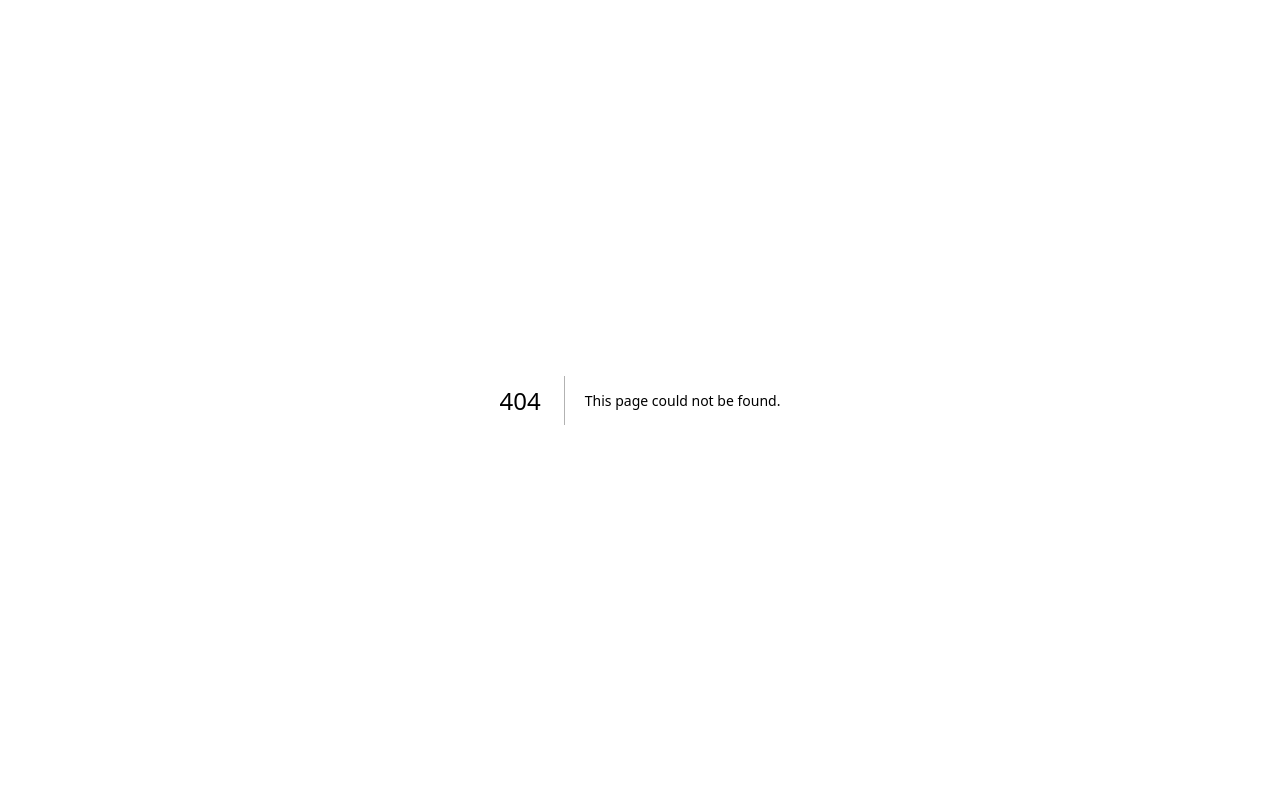
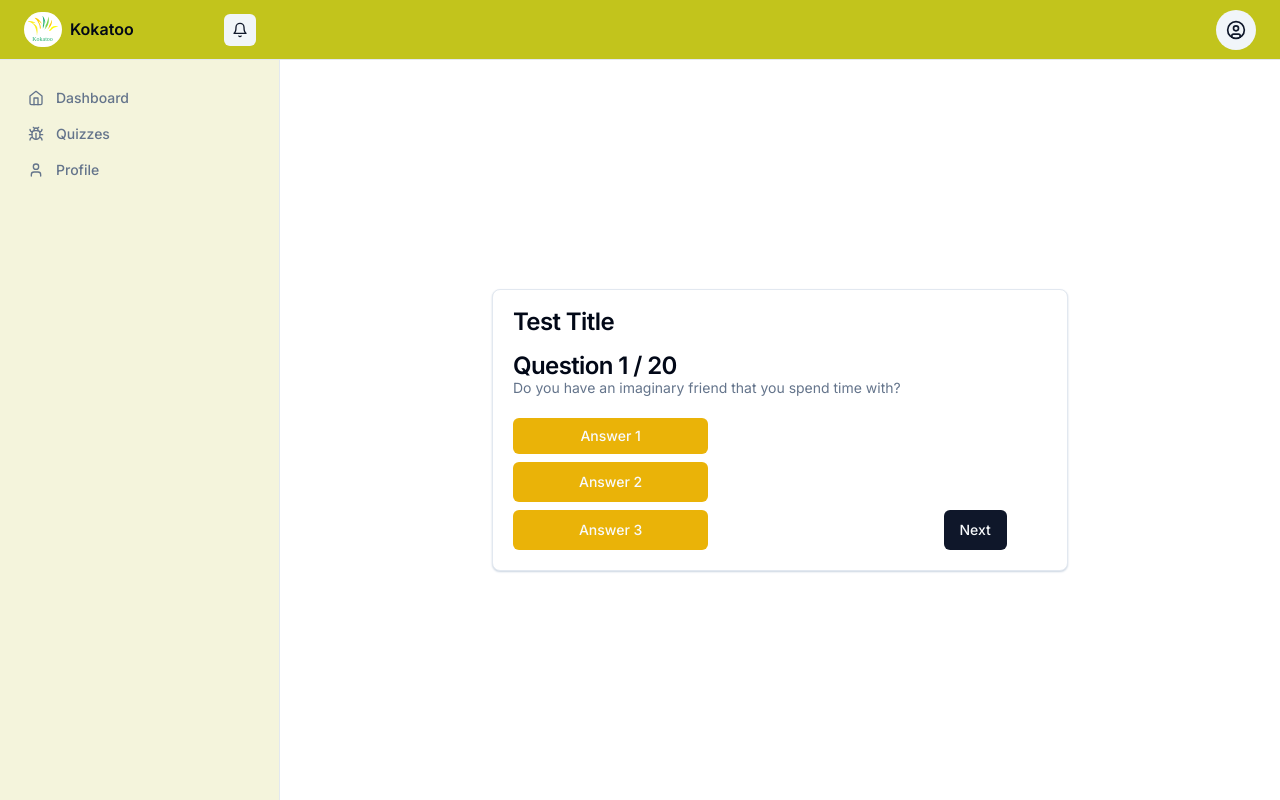
Before and after one commit to BarnoTD/kokatoo-test, a Next.js app: page /dashboard/quiz/quizzes/open in a window 1280 px wide. Before the commit this address had no page. Built offline with nearby package versions, Linux system fonts and the light colour scheme.

Commit message:
added a quiz question UI

```diff
--- a/app/dashboard/profile/page.tsx
+++ b/app/dashboard/profile/page.tsx
@@ -1,3 +1,58 @@
-export default function Page() {
-  return <div>Placeholder</div>;
+'use client'
+import { useEffect, useState } from "react";
+import axios, { AxiosResponse } from 'axios';
+
+interface Question {
+  id: string;
+  text: string;
+  quizId: string;
 }
+
+interface Quiz {
+  id: string;
+  title: string;
+  questions : Question[]
+}
+
+const MyComponent = () => {
+  const [data, setData] = useState<Quiz | null>(null);
+  const [error, setError] = useState<string | null>(null);
+
+  useEffect(() => {
+    const fetchData = async () => {
+      try {
+        const response: AxiosResponse<Quiz> = await axios.get('http://localhost:3010/quizzes/12');
+        setData(response.data);
+      } catch (err) {
+        setError('Error fetching quizzes');
+        console.log(err)
+      }
+    };
+
+    fetchData();
+  }, []);
+
+  return (
+    <div className="mt-7">
+      {error ? (
+        <div>{error}</div>
+      ) : (
+        <div>
+          {data ? (<div className="flex flex-col items-center space-y-5">
+            <div>{data.title}</div>
+            <div>
+            <button className="bg-slate-500 p-4 mr-5 rounded-2xl  hover:bg-red-500">{data.questions[0].text}</button>
+            <button className="bg-slate-500 p-4 rounded-2xl hover:bg-red-500 ">{data.questions[1].text}</button>
+            </div>
+
+          </div>
+          ) : (
+            <div>Loading...</div>
+          )}
+        </div>
+      )}
+    </div>
+  );
+};
+
+export default MyComponent;
--- /dev/null
+++ b/app/dashboard/quiz/quizzes/open/page.tsx
@@ -0,0 +1,31 @@
+import {
+    Card,
+    CardContent,
+    CardDescription,
+    CardFooter,
+    CardHeader,
+    CardTitle,
+  } from "@/components/ui/card";
+import { Button } from "@/components/ui/button";
+
+export default function Page() {
+    return <div className="w-full h-full flex flex-row justify-center items-center">
+        <Card className="flex w-[36rem] shadow-sm shadow-slate-300 flex-row h-auto">
+            <div className="flex flex-col p-5 gap-5 w-3/4">
+            <CardTitle>Test Title</CardTitle>
+            <Card className="border-none shadow-none">
+                <CardTitle>Question 1 / 20</CardTitle>
+                <CardDescription>Do you have an imaginary friend that you spend time with?</CardDescription>
+            </Card>
+            <div className="answers flex flex-col gap-2 *:bg-yellow-500">
+            <Button className="w-1/2 h-fit whitespace-break-spaces">Answer 1</Button>
+            <Button className="w-1/2">Answer 2</Button>
+            <Button className="w-1/2">Answer 3</Button>
+            </div>
+            </div>
+            <div className="flex flex-col p-5 justify-end">
+            <Button className="max-w-fit ">Next</Button>
+            </div>
+        </Card>
+    </div>
+}
--- a/app/dashboard/quiz/quizzes/page.tsx
+++ b/app/dashboard/quiz/quizzes/page.tsx
@@ -4,6 +4,7 @@
 import { ScrollArea } from "@/components/ui/scroll-area"
 import { Button } from "@/components/ui/button"
 import { ClockIcon, BookOpenIcon, PersonStanding } from "lucide-react"
+import Link from 'next/link'
 
 interface Test {
   id: number;
@@ -146,7 +147,7 @@
                 </CardContent>
               </Card>
             </div>
-            <Button size="lg" className='w-fit self-center bg-muted text-black '>Start Test</Button>
+            <Button size="lg" className='w-fit self-center bg-muted text-black '> <Link href="/dashboard/quiz/quizzes/open">Start Test</Link> </Button>
           </div>
         ) : (
           <div className="flex items-center justify-center h-full text-muted-foreground">
--- a/package.json
+++ b/package.json
@@ -17,6 +17,7 @@
     "@radix-ui/react-select": "^2.1.1",
     "@radix-ui/react-slider": "^1.2.0",
     "@radix-ui/react-slot": "^1.1.0",
+    "axios": "^1.7.5",
     "class-variance-authority": "^0.7.0",
     "clsx": "^2.1.1",
     "lucide-react": "^0.428.0",
```
Also changed, not shown: 1 other file (tests, documents, lock files or other folders).
